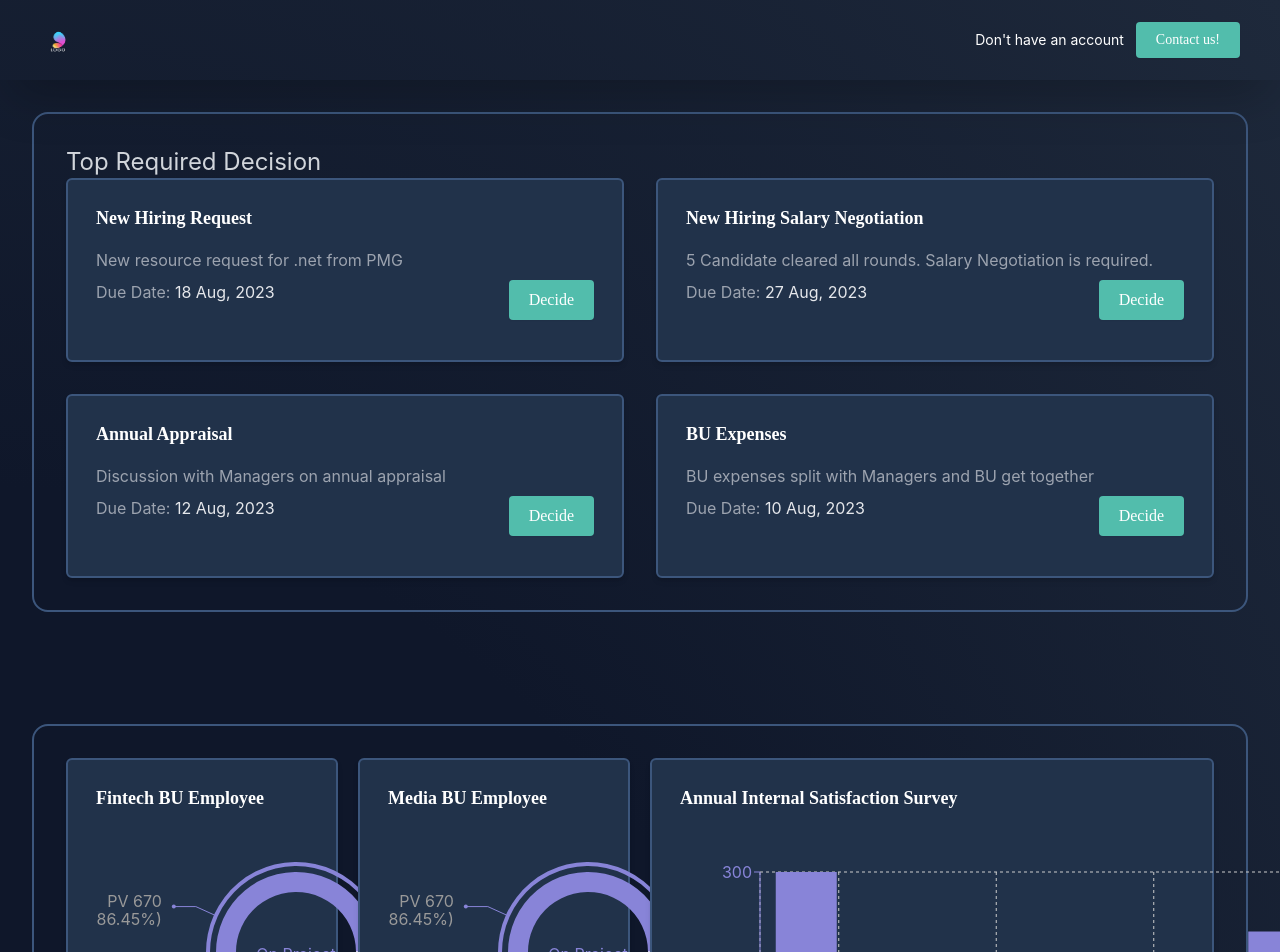
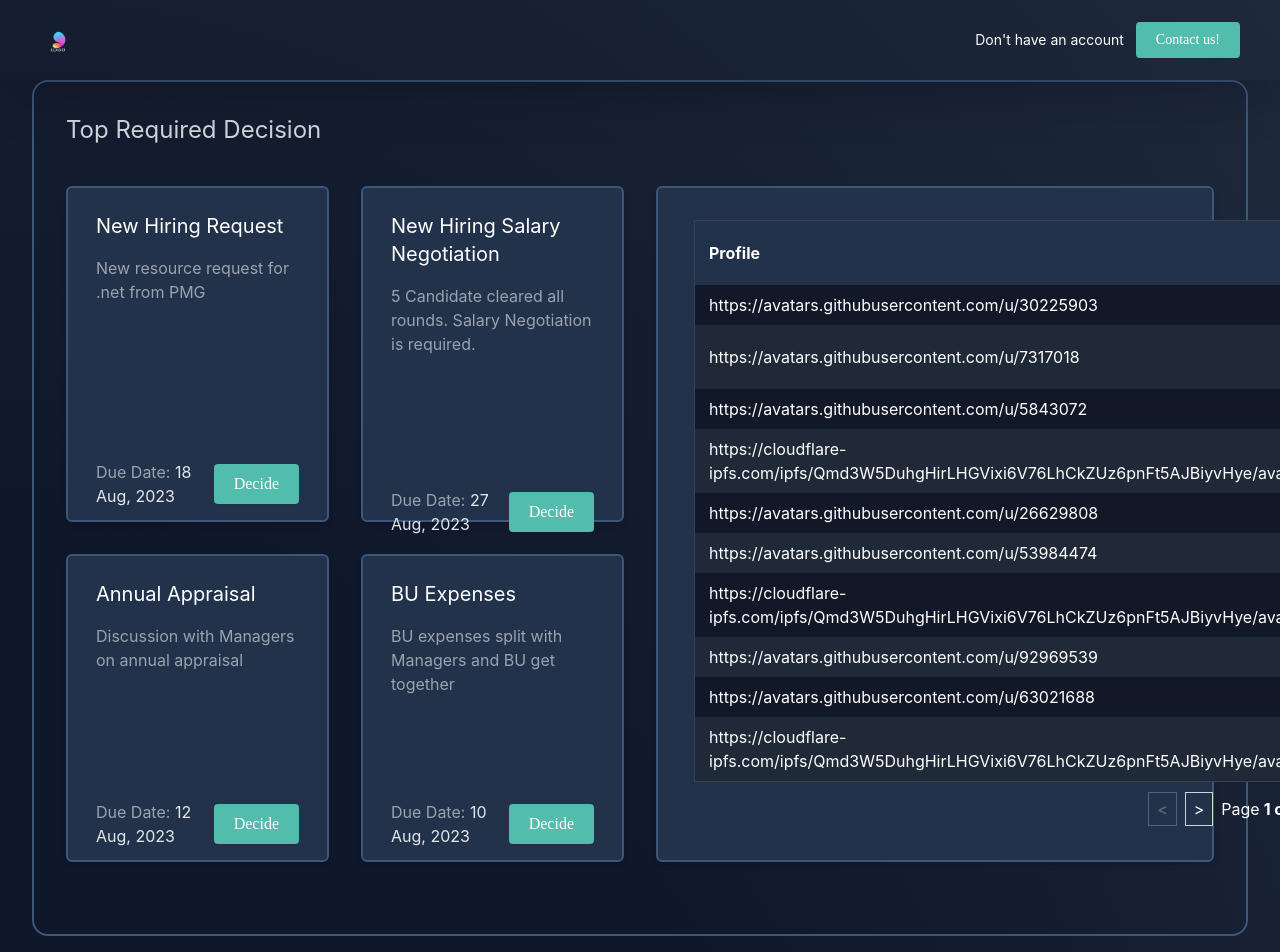
Before and after one commit to Saurabh-stack/structuredapp, a React (Create React App) app: page / in a window 1280 px wide. Shown: the top 952 px of the page. Built offline with nearby package versions, Linux system fonts and the light colour scheme.

Commit message:
Tanstack Table added

```diff
--- a/package.json
+++ b/package.json
@@ -4,6 +4,7 @@
   "private": true,
   "dependencies": {
     "@react-spring/web": "^9.7.3",
+    "@tanstack/react-table": "^8.9.3",
     "formik": "^2.4.3",
     "react": "^18.2.0",
     "react-dom": "^18.2.0",
@@ -42,6 +43,7 @@
     ]
   },
   "devDependencies": {
+    "@faker-js/faker": "^8.0.2",
     "tailwindcss": "^3.3.3"
   }
 }
--- a/src/components/Dashboard/DecisionContainer.jsx
+++ b/src/components/Dashboard/DecisionContainer.jsx
@@ -1,8 +1,11 @@
-import React from "react";
+import { useState } from "react";
+import { createColumnHelper } from "@tanstack/react-table";
 import Card from "../shared/card";
 import Button from "../atoms/Button.component";
 import { DecideTxt, TopDecisionTxt } from "../../constants";
 import CardContainer from "../shared/card/CardContainer";
+import { USERS } from "../table/Data";
+import DataTableWithPagination from "../table/DataTableWithPagination";
 const DecisionContainer = () => {
   const cardData = [
     {
@@ -27,26 +30,49 @@ const DecisionContainer = () => {
       dueDate: "10 Aug, 2023",
     },
   ];
+
+  const columnHelper = createColumnHelper();
+  const columns = [
+    columnHelper.accessor("profile", {
+      cell: (info) => info.getValue(),
+      header: "Profile",
+    }),
+    columnHelper.accessor("firstName", {
+      cell: (info) => info.getValue(),
+      header: "First Name",
+    }),
+    columnHelper.accessor("lastName", {
+      cell: (info) => info.getValue(),
+      header: "Last Name",
+    }),
+  ];
+  const [data] = useState(() => [...USERS]);
   return (
     <CardContainer>
       <span className="text-2xl text-gray-300">{TopDecisionTxt}</span>
-      <div className="grid grid-cols-2 gap-8">
+      <div className="grid grid-cols-2 gap-8 mt-5 mb-5">
+        <div className="grid grid-cols-2 gap-8 mt-5 mb-5">
           {cardData.map((obj, index) => (
             <Card title={obj.title} key={index}>
-            <div className="flex flex-col my-3">
+              <div className="flex flex-col my-3 w-full justify-between">
                 <div className="my-1 text-gray-400">{obj.description}</div>
-              <div className="flex flex-row my-1 justify-between">
+                <div className="flex my-1 justify-between items-center">
                   <div className="text-gray-400">
                     Due Date:{" "}
                     <span className="text-gray-200">{obj.dueDate} </span>
                   </div>
-
                   <Button> {DecideTxt} </Button>
                 </div>
               </div>
             </Card>
           ))}
         </div>
+        <div className="grid grid-cols-1 gap-8 mt-5 mb-5">
+          <Card>
+            <DataTableWithPagination data={data} columns={columns} />
+          </Card>
+        </div>
+      </div>
     </CardContainer>
   );
 };
--- a/src/components/shared/card/CardContainer.jsx
+++ b/src/components/shared/card/CardContainer.jsx
@@ -1,6 +1,12 @@
-const CardContainer = ({ children }) => {
+import { classNames } from "../../../utilities/classNames";
+const CardContainer = ({ children, customClass = "" }) => {
   return (
-    <div className="mx-8 my-28 px-8 py-8 border-2 border-signature_border rounded-2xl">
+    <div
+      className={classNames(
+        `mx-8 my-5 px-8 py-8 border-2 border-signature_border rounded-2xl`,
+        customClass
+      )}
+    >
       <div className="h-full w-full">{children}</div>
     </div>
   );
--- a/src/components/shared/card/index.jsx
+++ b/src/components/shared/card/index.jsx
@@ -8,12 +8,8 @@ const Card = ({ noHover, title, className, children, ...rest }) => {
       !noHover && "hover:border-signature_green hover:shadow-2xl"
     } md:before:hover:!opacity-100 before:hover:!opacity-0`)}
     >
-      <div className={`flex flex-row items-center justify-between`}>
-        <div className={`font-semibold text-base md:text-lg w-full`}>
-          {title}
-        </div>
-      </div>
-      <div className="h-full w-full">{children}</div>
+      {title && <div className={`flex text-base text-xl w-full`}>{title}</div>}
+      <div className="h-full w-full flex">{children}</div>
     </div>
   );
 };
--- /dev/null
+++ b/src/components/table/Data.js
@@ -0,0 +1,13 @@
+import { faker } from "@faker-js/faker";
+
+export function createRandomUser() {
+  return {
+    profile: faker.image.avatar(),
+    firstName: faker.person.firstName(),
+    lastName: faker.person.lastName(),
+  };
+}
+
+export const USERS = faker.helpers.multiple(createRandomUser, {
+  count: 30,
+});
--- /dev/null
+++ b/src/components/table/DataTableWithPagination.jsx
@@ -0,0 +1,125 @@
+import { useState } from "react";
+import {
+  flexRender,
+  getCoreRowModel,
+  ColumnDef,
+  getFilteredRowModel,
+  getSortedRowModel,
+  getPaginationRowModel,
+  useReactTable,
+} from "@tanstack/react-table";
+const DataTableWithPagination = ({ columns, data }) => {
+  const [sorting, setSorting] = useState([]);
+  //const [globalFilter, setGlobalFilter] = useState("");
+  const table = useReactTable({
+    columns,
+    data,
+    getCoreRowModel: getCoreRowModel(),
+    onSortingChange: setSorting,
+    getSortedRowModel: getSortedRowModel(),
+    state: {
+      sorting,
+    },
+    getFilteredRowModel: getFilteredRowModel(),
+    getPaginationRowModel: getPaginationRowModel(),
+  });
+
+  return (
+    <div className="p-2 max-w-5xl mx-auto text-white fill-gray-400">
+      <table className="border border-gray-700 w-full text-left">
+        <thead className="bg-signature_light">
+          {table.getHeaderGroups().map((headerGroup) => (
+            <tr key={headerGroup.id}>
+              {headerGroup.headers.map((header) => (
+                <th key={header.id} className="capitalize px-3.5 py-2">
+                  {flexRender(
+                    header.column.columnDef.header,
+                    header.getContext()
+                  )}
+                </th>
+              ))}
+            </tr>
+          ))}
+        </thead>
+        <tbody>
+          {table.getRowModel().rows.length ? (
+            table.getRowModel().rows.map((row, i) => (
+              <tr
+                key={row.id}
+                className={`
+                ${i % 2 === 0 ? "bg-gray-900" : "bg-gray-800"}
+                `}
+              >
+                {row.getVisibleCells().map((cell) => (
+                  <td key={cell.id} className="px-3.5 py-2">
+                    {flexRender(cell.column.columnDef.cell, cell.getContext())}
+                  </td>
+                ))}
+              </tr>
+            ))
+          ) : (
+            <tr className="text-center h-32">
+              <td colSpan={12}>No Recoard Found!</td>
+            </tr>
+          )}
+        </tbody>
+      </table>
+      {/* pagination */}
+      <div className="flex items-center justify-end mt-2 gap-2">
+        <button
+          onClick={() => {
+            table.previousPage();
+          }}
+          disabled={!table.getCanPreviousPage()}
+          className="p-1 border border-gray-300 px-2 disabled:opacity-30"
+        >
+          {"<"}
+        </button>
+        <button
+          onClick={() => {
+            table.nextPage();
+          }}
+          disabled={!table.getCanNextPage()}
+          className="p-1 border border-gray-300 px-2 disabled:opacity-30"
+        >
+          {">"}
+        </button>
+
+        <span className="flex items-center gap-1">
+          <div>Page</div>
+          <strong>
+            {table.getState().pagination.pageIndex + 1} of{" "}
+            {table.getPageCount()}
+          </strong>
+        </span>
+        <span className="flex items-center gap-1">
+          | Go to page:
+          <input
+            type="number"
+            defaultValue={table.getState().pagination.pageIndex + 1}
+            onChange={(e) => {
+              const page = e.target.value ? Number(e.target.value) - 1 : 0;
+              table.setPageIndex(page);
+            }}
+            className="border p-1 rounded w-16 bg-transparent"
+          />
+        </span>
+        <select
+          value={table.getState().pagination.pageSize}
+          onChange={(e) => {
+            table.setPageSize(Number(e.target.value));
+          }}
+          className="p-2 bg-transparent"
+        >
+          {[10, 20, 30, 50].map((pageSize) => (
+            <option key={pageSize} value={pageSize}>
+              Show {pageSize}
+            </option>
+          ))}
+        </select>
+      </div>
+    </div>
+  );
+};
+
+export default DataTableWithPagination;
```
Also changed, not shown: 1 other file (tests, documents, lock files or other folders). Lines whose indentation alone changed are shown as unchanged.
